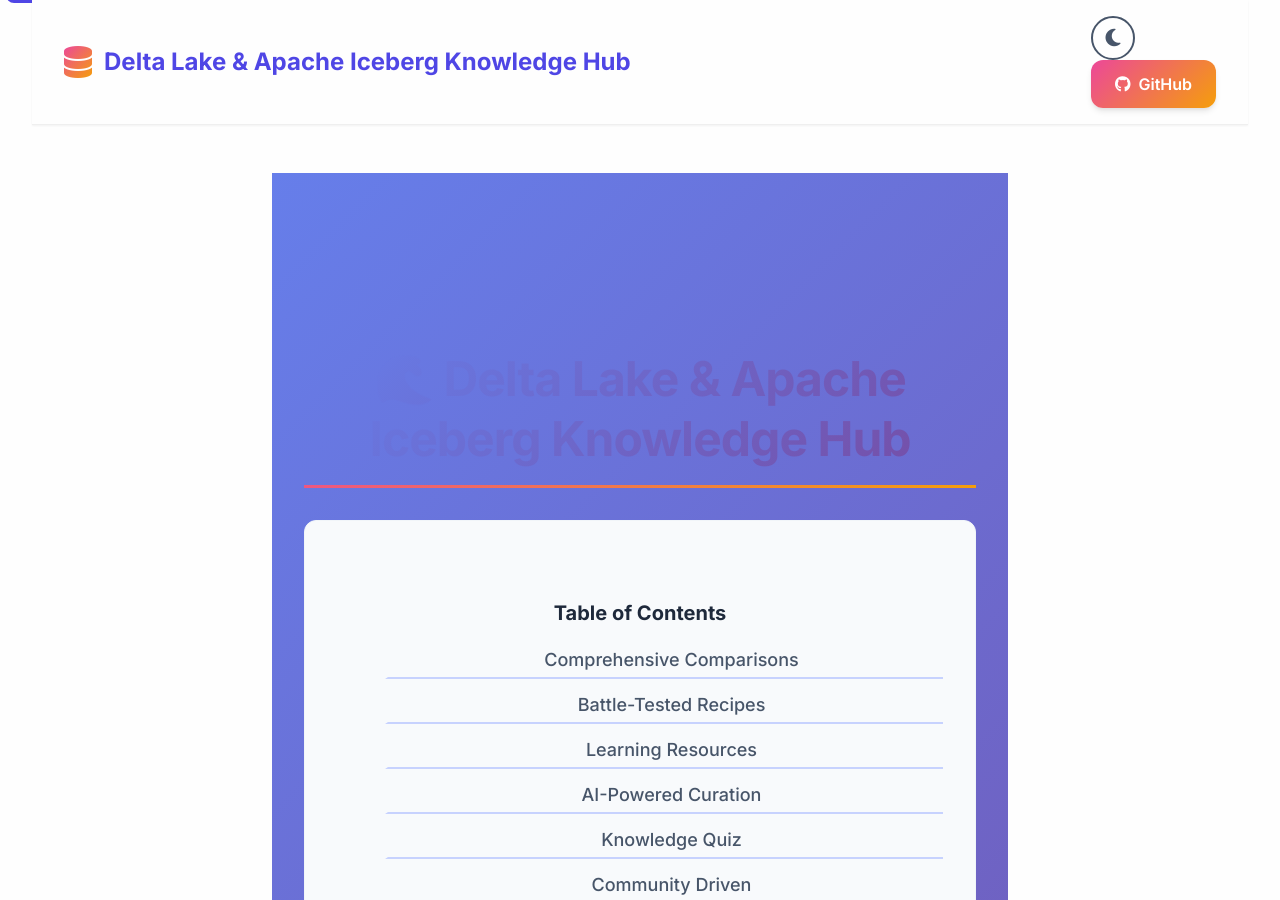
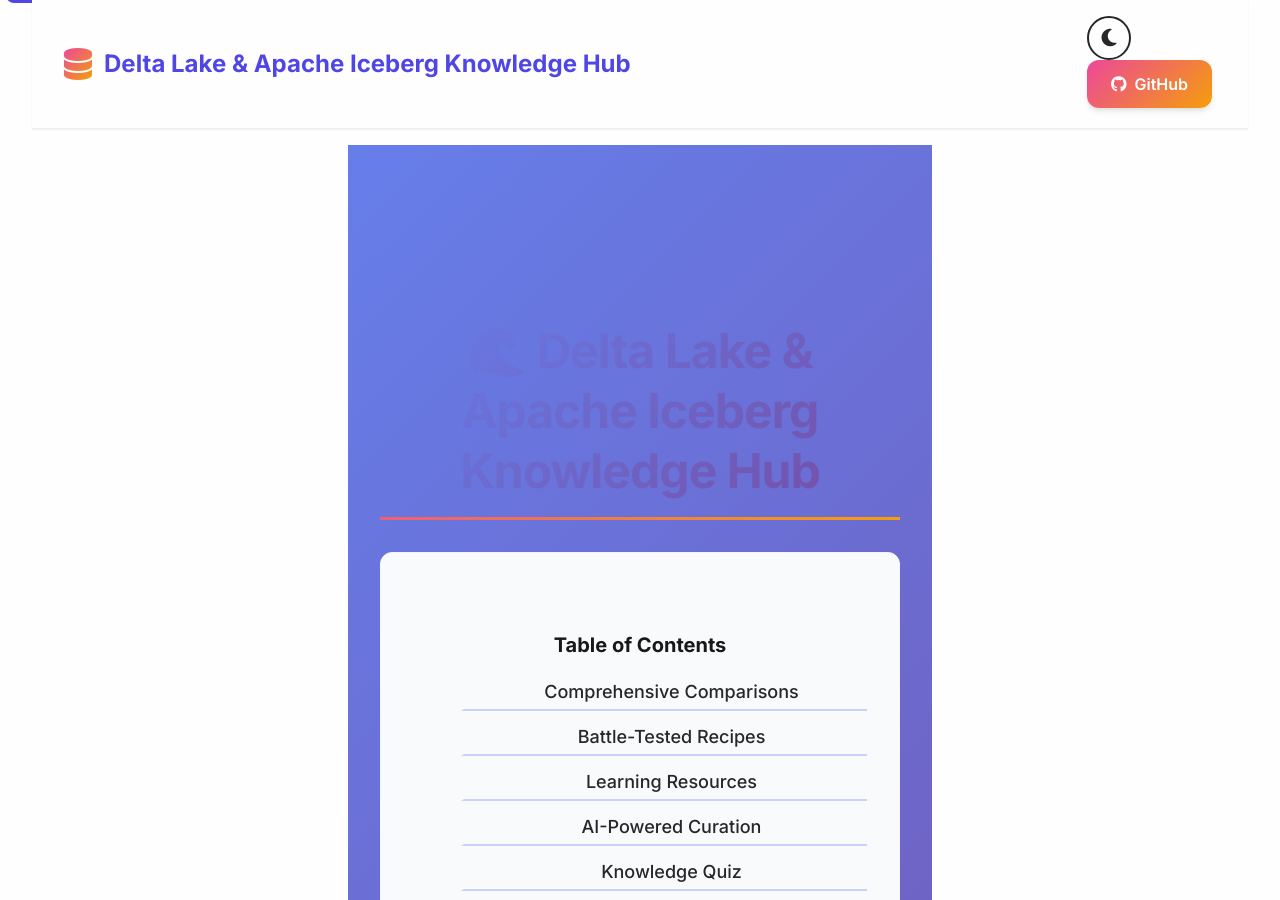
Before and after one commit to Analytical-Guide/Datalake-Guide, a Jekyll site: the page built from index.md, in a window 1280 px wide and 900 px high. Built offline with Jekyll 4.4.1, drawn with Linux system fonts in a browser that asks for light colours; nearby versions of some CDN libraries.

Commit message:
style refinemnt

```diff
--- a/assets/css/main.css
+++ b/assets/css/main.css
@@ -28,9 +28,9 @@
   --color-bg-primary: #FEFEFE;     /* Warm white */
   --color-bg-secondary: #F8FAFC;   /* Light gray-blue */
   --color-bg-tertiary: #F1F5F9;    /* Slightly darker gray-blue */
-  --color-text-primary: #1E293B;   /* Slate gray */
-  --color-text-secondary: #475569; /* Medium slate */
-  --color-text-tertiary: #94A3B8;  /* Light slate */
+    --color-text-primary: #18181B;   /* Near-black for max contrast */
+    --color-text-secondary: #27272A; /* Darker slate for better contrast */
+    --color-text-tertiary: #71717A;  /* Medium slate */
 
   /* Success & Status Colors */
   --color-success: #10B981;        /* Emerald green */
@@ -316,9 +316,9 @@
 
 /* Content Styling */
 .content {
-    max-width: 800px;
+    max-width: 600px;
     margin: 0 auto;
-    padding: var(--space-8) var(--space-6);
+    padding: var(--space-4) var(--space-2);
 }
 
 .content h1,
@@ -455,14 +455,15 @@
 /* Buttons */
 .btn {
     display: inline-block;
-    padding: var(--space-3) var(--space-5);
-    border-radius: var(--radius-lg);
+    padding: var(--space-2) var(--space-3);
+    border-radius: var(--radius-md);
     text-decoration: none;
-    font-weight: var(--font-semibold);
-    font-size: var(--text-sm);
+    font-weight: var(--font-medium);
+    font-size: var(--text-xs);
     transition: all var(--transition-base);
     border: none;
     cursor: pointer;
+    margin: 0 var(--space-1) var(--space-1) 0;
 }
 
 .btn-primary {
@@ -827,15 +828,15 @@
 .hero-cta {
     display: inline-flex;
     align-items: center;
-    gap: var(--space-3);
-    padding: var(--space-4) var(--space-8);
+    gap: var(--space-2);
+    padding: var(--space-2) var(--space-3);
     background: var(--gradient-cta);
     color: white;
     text-decoration: none;
-    font-weight: var(--font-semibold);
-    font-size: var(--text-lg);
-    border-radius: var(--radius-xl);
-    box-shadow: var(--shadow-xl);
+    font-weight: var(--font-medium);
+    font-size: var(--text-xs);
+    border-radius: var(--radius-md);
+    box-shadow: var(--shadow-md);
     transition: all var(--transition-base);
     position: relative;
     overflow: hidden;
@@ -876,8 +877,8 @@
 .feature-card {
     background: var(--gradient-card);
     border: 1px solid var(--color-bg-secondary);
-    border-radius: var(--radius-2xl);
-    padding: var(--space-10);
+    border-radius: var(--radius-lg);
+    padding: var(--space-6);
     text-align: center;
     transition: all var(--transition-base);
     box-shadow: var(--shadow-sm);
@@ -975,8 +976,8 @@
 .content-card {
     background: var(--gradient-card);
     border: 1px solid var(--color-bg-secondary);
-    border-radius: var(--radius-xl);
-    padding: var(--space-8);
+    border-radius: var(--radius-md);
+    padding: var(--space-4);
     transition: all var(--transition-base);
     box-shadow: var(--shadow-sm);
     position: relative;
```
